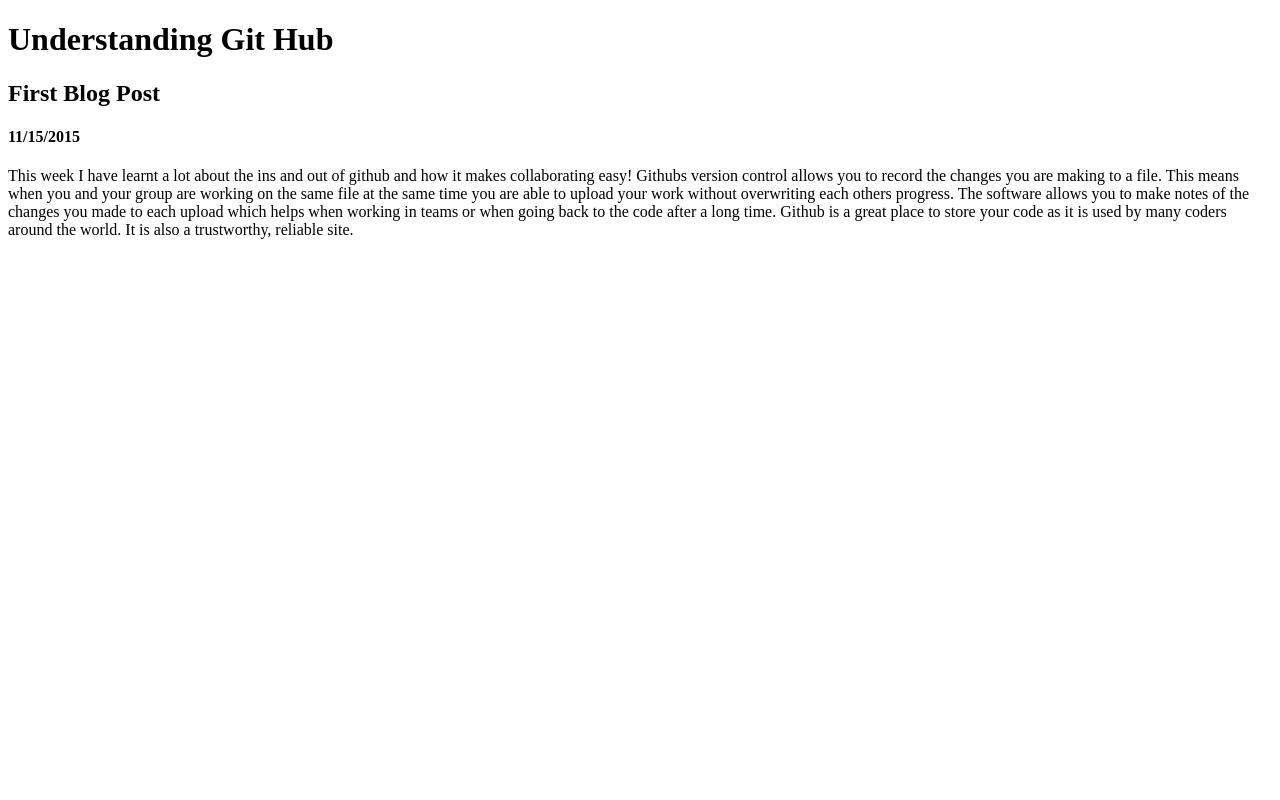
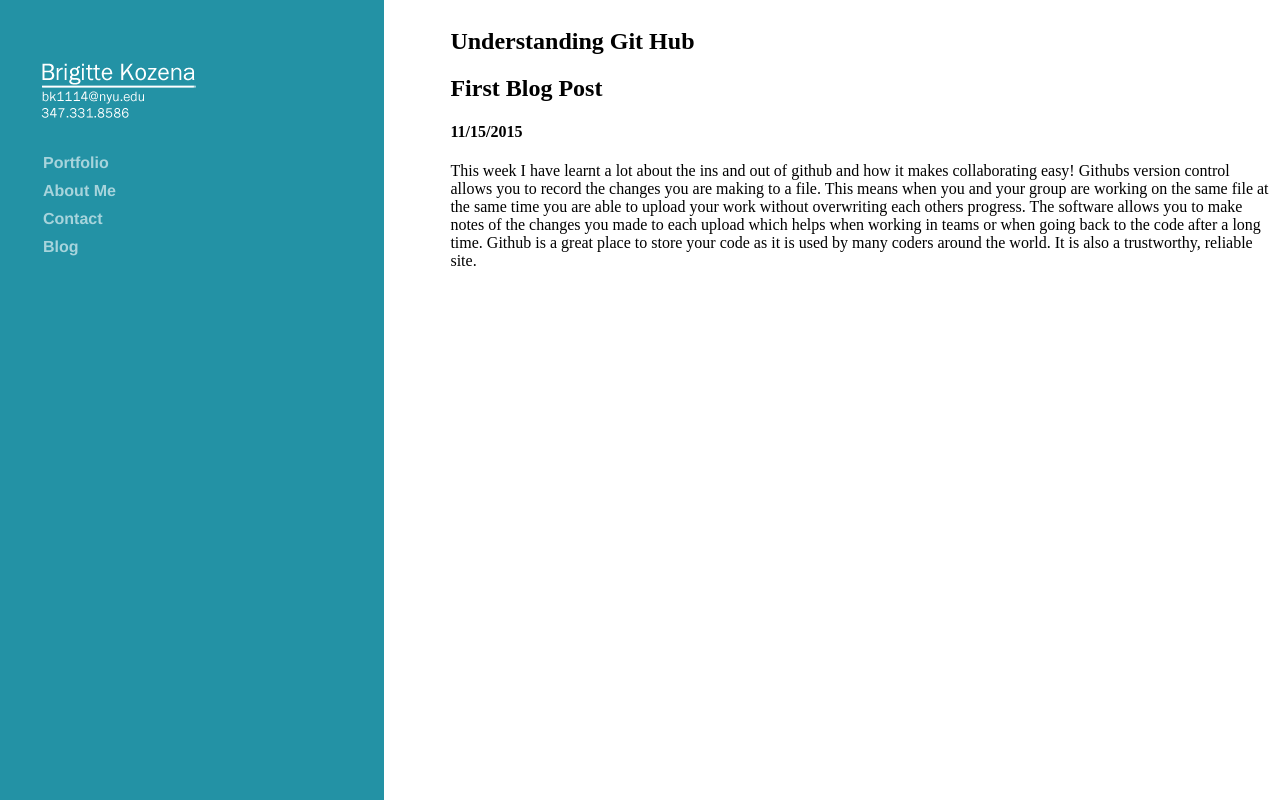
Before and after one commit to BrigitteKozena/brigittekozena.github.io, a plain HTML site: page blog/git.html in a window 1280 px wide. Drawn offline with Linux system fonts and the light colour scheme.

Commit message:
edit blog

```diff
--- a/blog/git.html
+++ b/blog/git.html
@@ -2,14 +2,26 @@
 <head>
   <title>First Blog</title>
   <meta charset="UTF-8">
+  <link type="text/css" rel="stylesheet" href="blog.css"/>
 </head>
+<body>
 
-<main>
-  <h1>Understanding Git Hub</h1>
+    <nav>
+      <img src = "../images/logo.png"/>
+
+      <!-- Replace links with actual links -->
+      <a href="http://www.google.com">Portfolio</a>
+        <a href="http://www.google.com">About Me</a>
+        <a href="http://www.google.com">Contact</a>
+        <a href="brigittekozena.github.io/blog/blog-template.html">Blog</a>
+    </nav>
+
+
+
+  <article>
+    <h1>Understanding Git Hub</h1>
   <h2>First Blog Post</h2>
   <h4>11/15/2015</h4>
-
-  <section>
     <p>
       This week I have learnt a lot about the ins and out of github and how it makes collaborating easy!
 
@@ -19,5 +31,6 @@
       Github is a great place to store your code as it is used by many coders around the world.  It is also a trustworthy, reliable site.
     </p>
 
-  </section>
-</main>
+  </article>
+
+</body>
```
Also changed, not shown: blog/arrays-hashes.html (+12 -0 lines), blog/blog-template.html (+5 -2 lines), blog/css-concepts.html (+13 -1 lines), blog/ruby-classes.html (+15 -3 lines).
